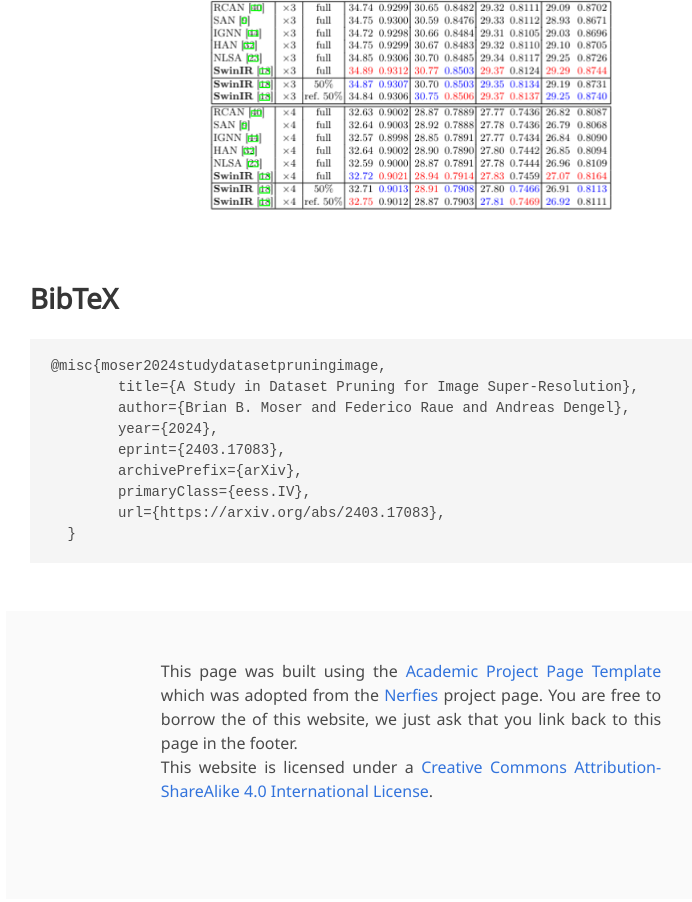
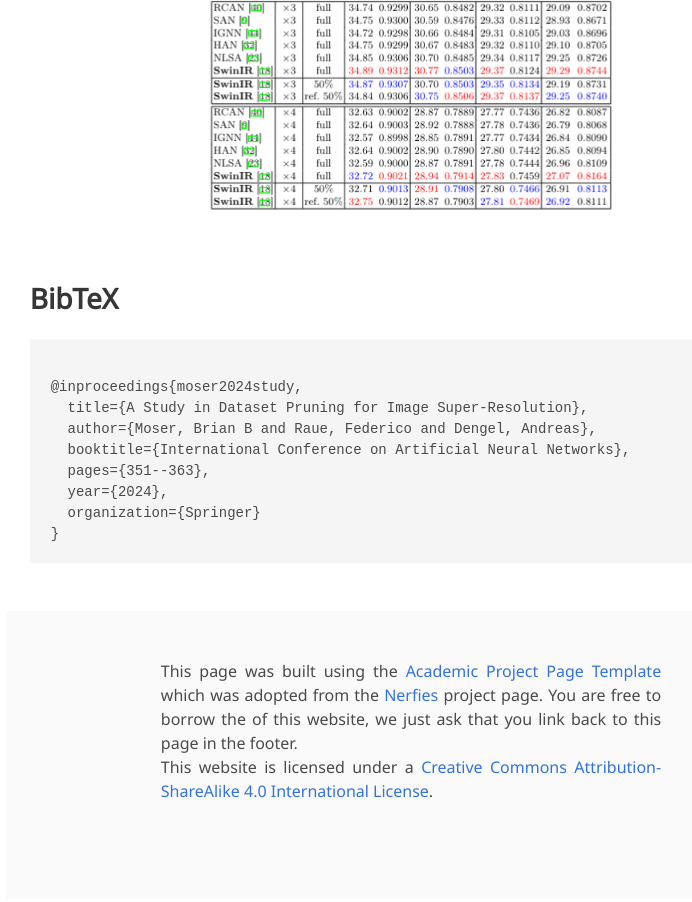
Before and after one commit to Brian-Moser/dataset-pruning-in-sr, a plain HTML site: page index.html in a window 1280 px wide. Shown: the part 1809-2711 px from the top of the page, without its empty margins (229-921 px from the left). Drawn offline with nearby package versions, Linux system fonts and the light colour scheme; some icons are missing; a web font is replaced by a local one.

Commit message:
Update index.html

```diff
--- a/index.html
+++ b/index.html
@@ -146,15 +146,15 @@
   <section class="section" id="BibTeX">
     <div class="container is-max-desktop content">
       <h2 class="title">BibTeX</h2>
-      <pre><code>@misc{moser2024studydatasetpruningimage,
-        title={A Study in Dataset Pruning for Image Super-Resolution},
-        author={Brian B. Moser and Federico Raue and Andreas Dengel},
-        year={2024},
-        eprint={2403.17083},
-        archivePrefix={arXiv},
-        primaryClass={eess.IV},
-        url={https://arxiv.org/abs/2403.17083},
-  }</code></pre>
+      <pre><code>
+@inproceedings{moser2024study,
+  title={A Study in Dataset Pruning for Image Super-Resolution},
+  author={Moser, Brian B and Raue, Federico and Dengel, Andreas},
+  booktitle={International Conference on Artificial Neural Networks},
+  pages={351--363},
+  year={2024},
+  organization={Springer}
+}</code></pre>
     </div>
 </section>
 <!--End BibTex citation -->
```
